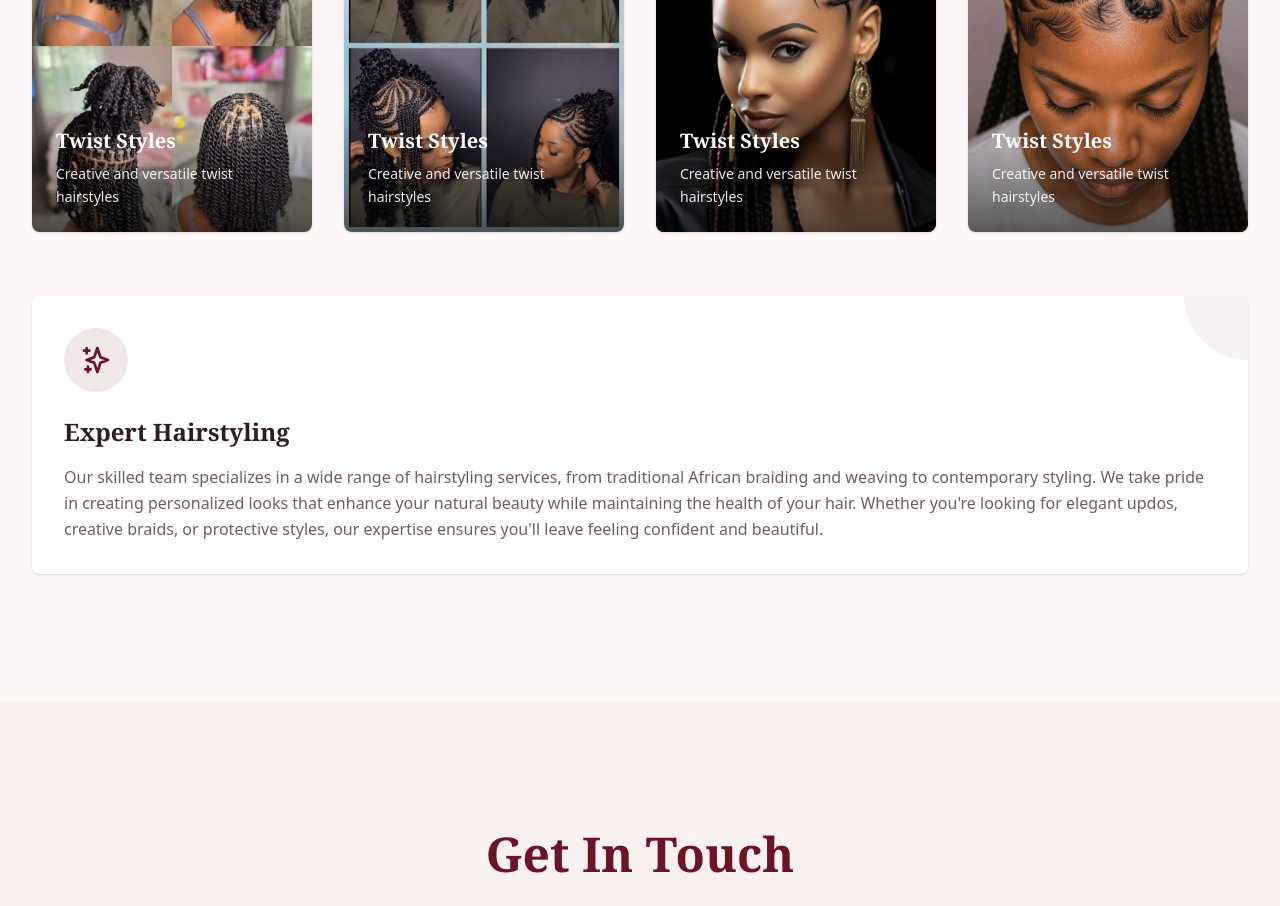
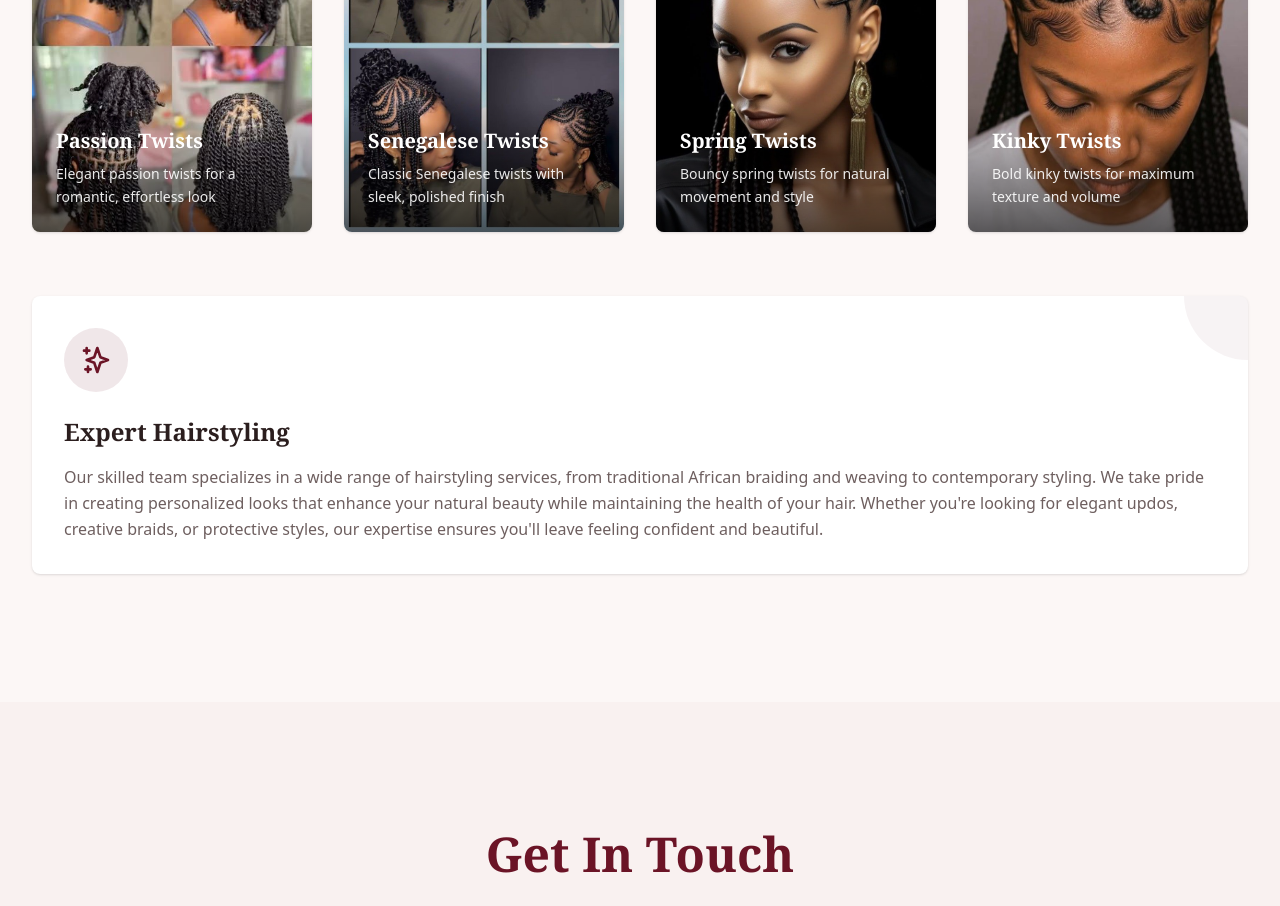
Before and after one commit to Paulnigs/doxa, a Next.js app: page / in a window 1280 px wide. Shown: the part 1860-2766 px from the top of the page. Built offline with nearby package versions, Linux system fonts and the light colour scheme; a web font is replaced by a local one.

Commit message:
changes on the title and description in the about section

```diff
--- a/components/about-section.tsx
+++ b/components/about-section.tsx
@@ -51,25 +51,25 @@ export function AboutSection() {
       title: "Twist Styles",
       description: "Creative and versatile twist hairstyles"
     },
-       {
+    {
       image: "/Twistt.jpg",
-      title: "Twist Styles",
-      description: "Creative and versatile twist hairstyles"
+      title: "Passion Twists",
+      description: "Elegant passion twists for a romantic, effortless look"
     },
-       {
+    {
       image: "/twist2.jpg",
-      title: "Twist Styles",
-      description: "Creative and versatile twist hairstyles"
+      title: "Senegalese Twists",
+      description: "Classic Senegalese twists with sleek, polished finish"
     },
-       {
+    {
       image: "/twist3.jpg",
-      title: "Twist Styles",
-      description: "Creative and versatile twist hairstyles"
+      title: "Spring Twists",
+      description: "Bouncy spring twists for natural movement and style"
     },
     {
       image: "/twist4.jpg",
-      title: "Twist Styles",
-      description: "Creative and versatile twist hairstyles"
+      title: "Kinky Twists",
+      description: "Bold kinky twists for maximum texture and volume"
     }
   ]
 
```
